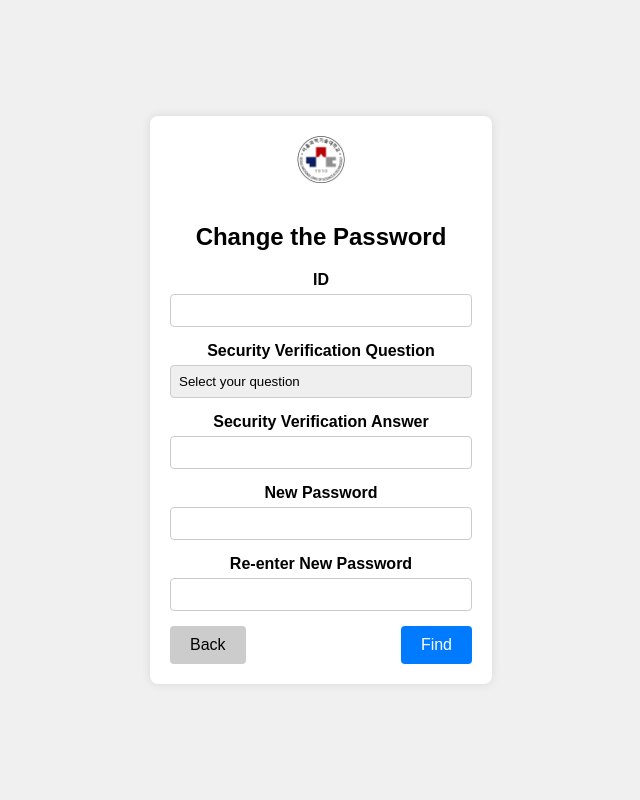
After one commit to kjuni1914/Room302Project, a Django app: page /changePassword/ in a window 1280 px wide. The commit adds this page. Shown: the whole page, without its empty margins (319-959 px from the left). Run offline with Django 4.2, Linux system fonts and the light colour scheme.

Commit message:
change function structure

```diff
--- /dev/null
+++ b/PrisonBreak/usage/templates/usage/changePassword.html
@@ -0,0 +1,52 @@
+{% load static %}
+
+<!DOCTYPE html>
+<html lang="en">
+<head>
+    <meta charset="UTF-8">
+    <meta name="viewport" content="width=device-width, initial-scale=1.0">
+    <title>Document</title>
+    <link rel="stylesheet" href="{% static 'usage/account.css' %}">
+
+</head>
+<body>
+    <div class="container">
+        <img src="{% static 'usage/logo.png' %}" alt="Logo">
+        <h1>Change the Password</h1>
+        <form method="POST">
+            {% csrf_token %}
+            <div class="form-group">
+                <label for="id">ID</label>
+                <input type="text" id="id" name="id" required>
+            </div>
+            <div class="form-group">
+                <label for="security-question">Security Verification Question</label>
+                <select id="security-question" name="security-question" required>
+                    <option value="" disabled selected>Select your question</option>
+                    <option value="favorite-subject">What is your favorite subject?</option>
+                    <option value="favorite-color">What is your favorite color?</option>
+                    <option value="graduated-elementary">What elementary school did you graduate from?</option>
+                    <option value="birth-city">What city were you born in?</option>
+                    <option value="admired-person">Who is the person you admire the most?</option>
+                </select>
+            </div>
+            <div class="form-group">
+                <label for="security-answer">Security Verification Answer</label>
+                <input type="text" id="security-answer" name="security-answer" required>
+            </div>
+            <div class="form-group">
+                <label for="security-answer">New Password</label>
+                <input type="text" id="security-answer" name="security-answer" required>
+            </div>
+            <div class="form-group">
+                <label for="security-answer">Re-enter New Password</label>
+                <input type="text" id="security-answer" name="security-answer" required>
+            </div>
+            <div class="button-group">
+                <button type="button" class="back" onclick="history.back()">Back</button>
+                <button type="submit" class="find">Find</button>
+            </div>
+        </form>
+    </div>
+</body>
+</html>
--- a/PrisonBreak/usage/templates/usage/login.html
+++ b/PrisonBreak/usage/templates/usage/login.html
@@ -35,7 +35,7 @@
             <div class="form-group">
                 <label for="password">Password</label>
                 <input type="password" id="password" name="password" required>
-                <a href="{% url 'find_password' %}" class="findPassword">Forgot your password?</a>
+                <a href="{% url 'change_password' %}" class="changePassword">Forgot your password?</a>
             </div>
             <button type="submit" class="login-button">Login</button>
             <div class="error-message" id="errorMessage"></div>
```
